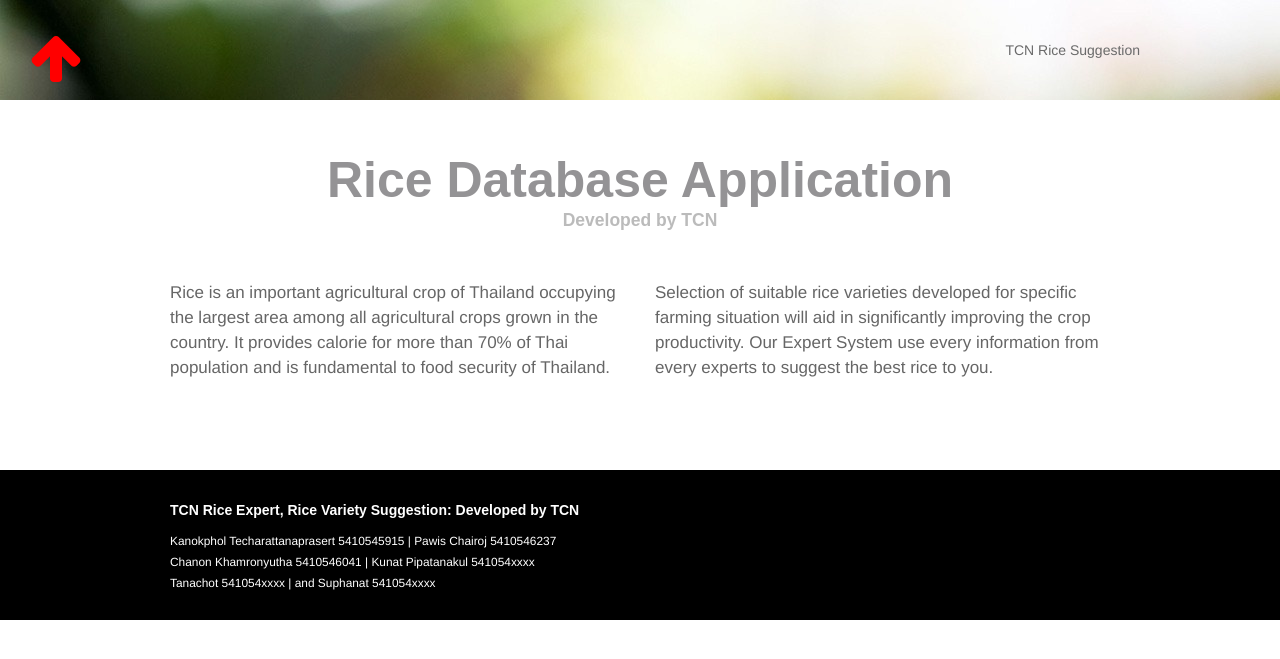
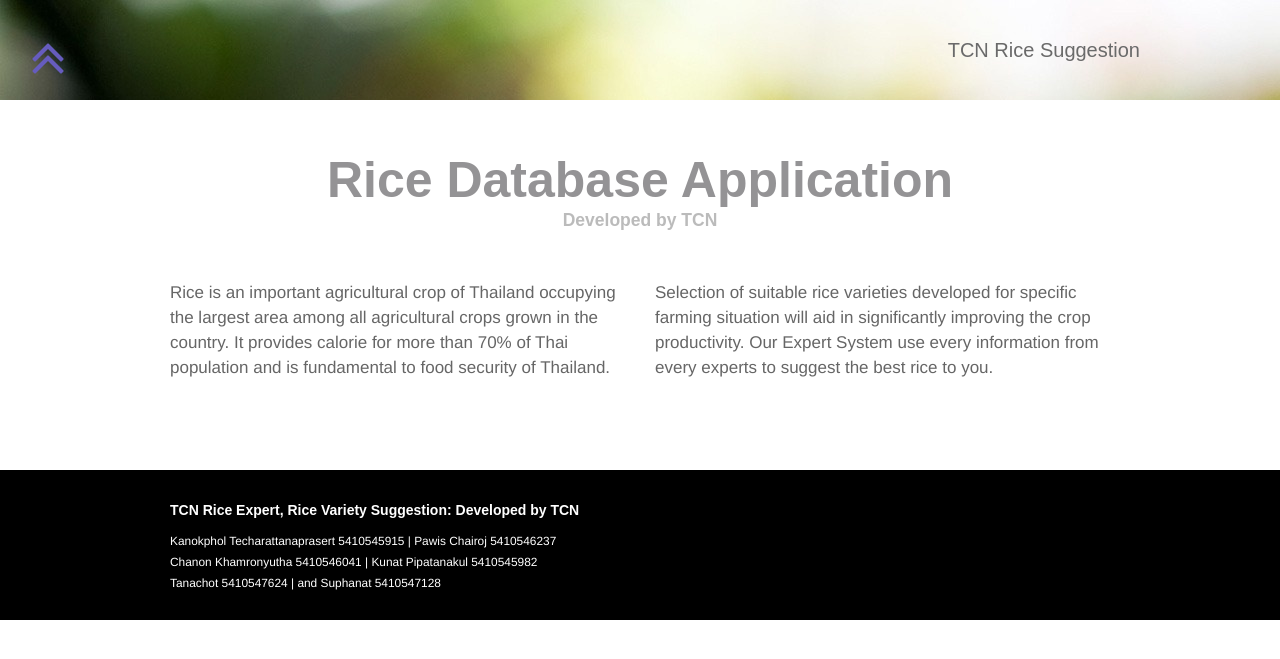
Before and after one commit to tcn-kem/django, a Django app: page /rice/ in a window 1280 px wide. Shown: the top 659 px of the page. Run offline with Django 3.2, Linux system fonts and the light colour scheme; data that the repository does not hold is empty; parts of the project's set-up code (start-up, migrations or seed data) failed here and were passed over; some web fonts are replaced.

Commit message:
update final UI

```diff
--- a/rice/static/css/style.css
+++ b/rice/static/css/style.css
@@ -49,7 +49,7 @@ h1 {
 }
 
 #logo {
-	color: red;
+	color: #665cbe;
 	padding: 30px;
 	position: fixed !important;
 	z-index: 1;
@@ -89,6 +89,12 @@ header nav ul li {
 
 header nav ul li a {
 	color: #6a6a6a;
+	font-family: "Gnuolane", sans-serif;
+	font-size: 20px;
+}
+
+header nav ul li a:hover {
+	text-decoration: none;
 }
 
 /* feature */
--- a/rice/templates/rice_index.html
+++ b/rice/templates/rice_index.html
@@ -17,12 +17,12 @@
 		<script src="{{ STATIC_URL }}js/application.js"></script>
 	</head>
 	<body>
-		<div id="logo"><i class="icon-arrow-up icon-4x"></i></div><!-- #logo -->
+		<div id="logo"><i class="icon-double-angle-up icon-4x"></i></div><!-- #logo -->
 		<div class="content" id="blur2">
 			<header class="wrap">
 				<nav>
 					<ul>
-						<li><a href="">TCN Rice Suggestion</a></li>
+						<li><a href="index/">TCN Rice Suggestion</a></li>
 					</ul>
 				</nav>
 			</header><!-- header -->
@@ -63,8 +63,8 @@
 			<div class="container">
 				<h5>TCN Rice Expert, Rice Variety Suggestion: Developed by TCN</h5>
 				<p><small>Kanokphol Techarattanaprasert 5410545915 | Pawis Chairoj 5410546237</small></p>
-				<p><small>Chanon Khamronyutha 5410546041 | Kunat Pipatanakul 541054xxxx</small></p>
-				<p><small>Tanachot 541054xxxx | and Suphanat 541054xxxx</small></p>
+				<p><small>Chanon Khamronyutha 5410546041 | Kunat Pipatanakul 5410545982</small></p>
+				<p><small>Tanachot 5410547624 | and Suphanat 5410547128</small></p>
 			</div>
 		</footer>
 	</body>
```
Also changed, not shown: rice/templates/index.html (+4 -4 lines), rice/templates/result.html (+4 -4 lines), rice/templates/rice.html (+4 -4 lines).
